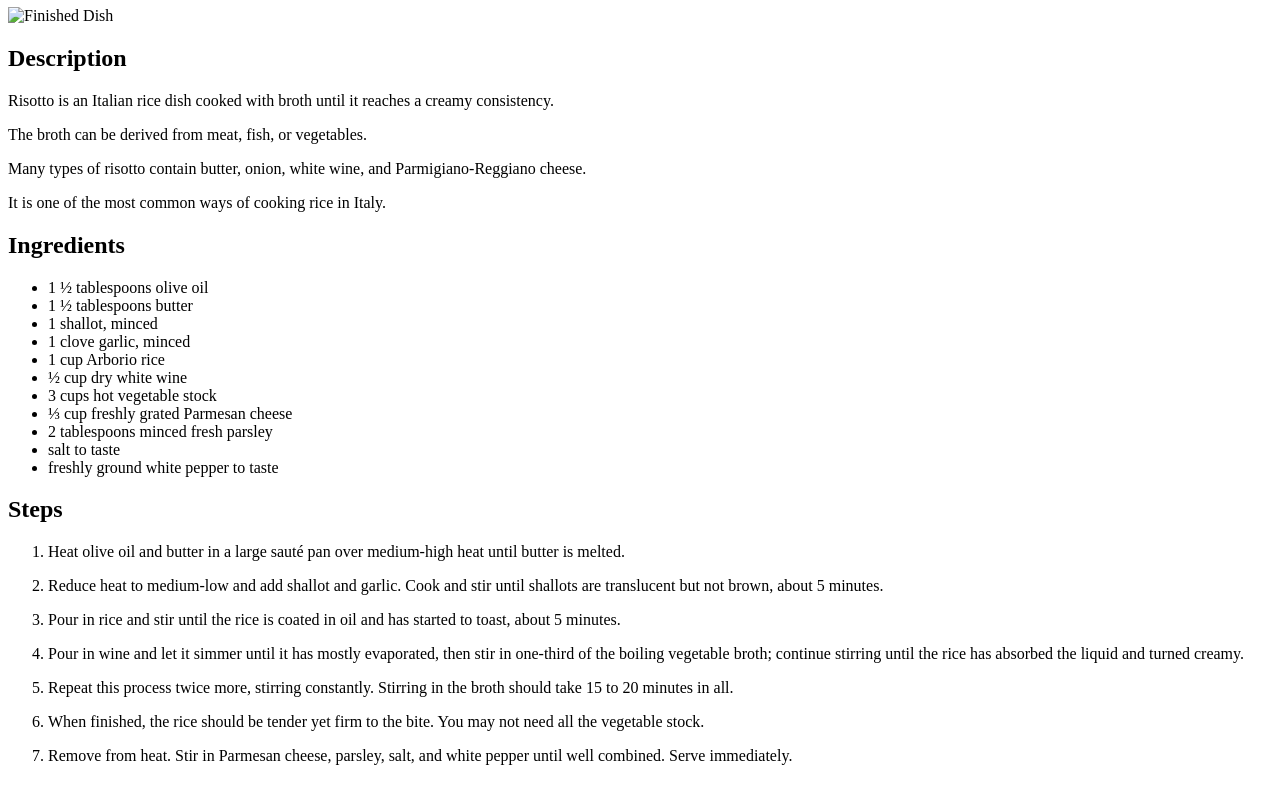
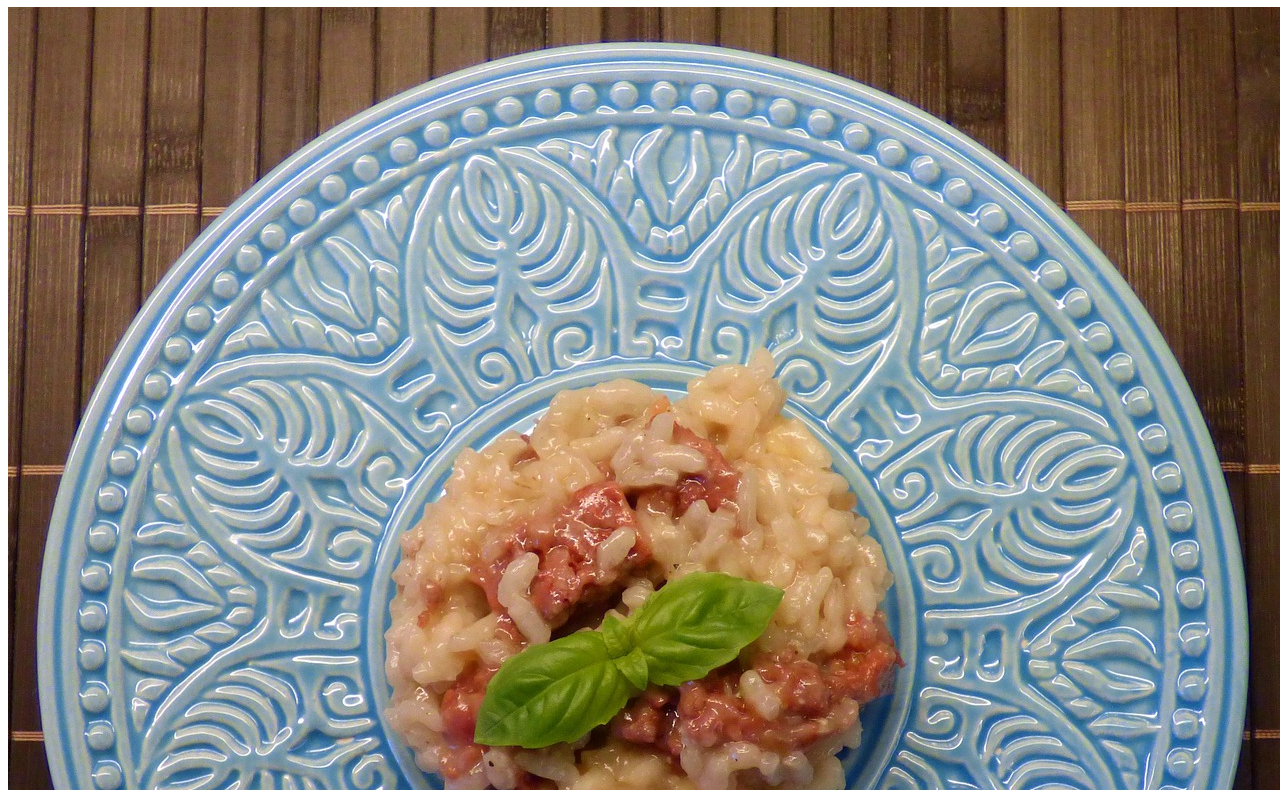
Before and after one commit to anveshag1506/odin-recipes, a plain HTML site: page recipes/Risotto.html in a window 1280 px wide. Shown: the part 73-863 px from the top of the page. Drawn offline with Linux system fonts and the light colour scheme.

Commit message:
Update Risotto.html

```diff
--- a/recipes/Risotto.html
+++ b/recipes/Risotto.html
@@ -5,7 +5,7 @@
 </head>
 <body>
     <h1>Risotto</h1>
-    <img src="./images/risotto-421391_1280.jpg" alt="Finished Dish">
+    <img src="../images/risotto-421391_1280.jpg" alt="Finished Dish">
 
     <h2>Description</h2>
     <p>Risotto is an Italian rice dish cooked with broth until it reaches a creamy consistency. </p>
```
